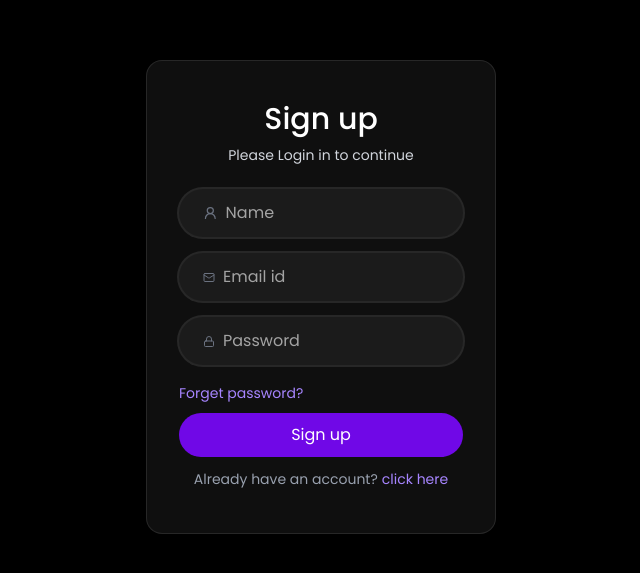
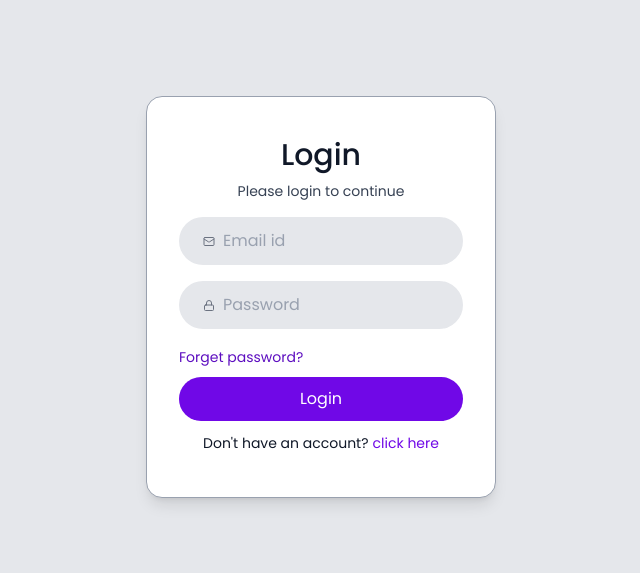
Before and after one commit to adigogetit/Resume-MERN, a React (Vite) app in the folder client/: page /login in a window 1280 px wide. Shown: the part 103-676 px from the top of the page, without its empty margins (319-959 px from the left). Built offline with nearby package versions, Linux system fonts and the light colour scheme.

Commit message:
login page color chnage done

```diff
--- a/client/src/index.css
+++ b/client/src/index.css
@@ -16,7 +16,6 @@
 
 body{
   font-family: "Poppins", sans-serif;
-  background-color: black;
  }
 
 
@@ -26,11 +25,7 @@ input:-webkit-autofill:hover,
 input:-webkit-autofill:focus,
 input:-webkit-autofill:active {
   -webkit-background-clip: text;
-  -webkit-text-fill-color: white;
+  -webkit-text-fill-color: rgb(0, 0, 0);
   transition: background-color 5000s ease-in-out 0s;
   box-shadow: inset 0 0 0px 1000px transparent;
 }
-
-body {
-  background-color: black;
-}
--- a/client/src/pages/Login.jsx
+++ b/client/src/pages/Login.jsx
@@ -5,7 +5,7 @@ const Login = () => {
 
   const query = new URLSearchParams(window.location.search)
   const urlState = query.get('state')
-  const [state, setState] = React.useState(urlState || "Login")
+  const [state, setState] = React.useState(urlState || "login")
 
   const [formData, setFormData] = React.useState({
     name: '',
@@ -23,50 +23,84 @@ const Login = () => {
   }
 
   return (
-    <div className="flex items-center justify-center min-h-screen bg-black px-4">
+    <div className="flex items-center justify-center min-h-screen bg-gray-200 px-4">
 
-      <form onSubmit={handleSubmit} className="w-full sm:w-87.5 text-center bg-white/6 border border-white/10 rounded-2xl  px-6 sm:px-8">
+      <form className="w-full sm:w-87.5 text-center bg-white border border-gray-400 rounded-2xl px-6 sm:px-8 shadow-lg">
 
-        <h1 className="text-white text-3xl mt-10 font-medium">
+        <h1 className="text-gray-900 text-3xl mt-10 font-medium">
           {state === "login" ? "Login" : "Sign up"}
         </h1>
 
-        <p className="text-gray-300 text-sm mt-2">Please {state} in to continue</p>
+        <p className="text-gray-700 text-sm mt-2">
+          Please {state === "login" ? "login" : "sign up"} to continue
+        </p>
 
-        {/* name */}
+        {/* Name */}
         {state !== "login" && (
-          <div className="flex items-center mt-6 w-full bg-white/5 ring-2 ring-white/10 focus-within:ring-violet-500/60 h-12 rounded-full overflow-hidden pl-6 gap-2 transition-all">
-            <User2Icon size={16} color='#6B7280'/>
-            <input type="text" name="name" placeholder="Name" className="w-full bg-transparent text-white placeholder-white/60 border-none outline-none ring-0" value={formData.name} onChange={handleChange} required />
+          <div className="flex items-center mt-6 w-full bg-gray-200 focus-within:ring-2 focus-within:ring-violet-500 h-12 rounded-full overflow-hidden pl-6 gap-2 transition-all">
+            <User2Icon size={16} color="#6B7280"/>
+            <input
+              type="text"
+              name="name"
+              placeholder="Name"
+              className="w-full bg-transparent text-gray-950 placeholder-gray-500 border-none outline-none focus:outline-none focus:ring-0"
+              value={formData.name}
+              onChange={handleChange}
+              required
+            />
           </div>
         )}
 
-        {/* mail */}
-        <div className="flex items-center w-full mt-4 bg-white/5 ring-2 ring-white/10 focus-within:ring-violet-500/60 h-12 rounded-full overflow-hidden pl-6 gap-2 transition-all ">
+        {/* Email */}
+        <div className="flex items-center w-full mt-4 bg-gray-200 focus-within:ring-2 focus-within:ring-violet-500 h-12 rounded-full overflow-hidden pl-6 gap-2 transition-all">
           <Mail size={13} color="#6B7280" />
-          <input type="email" name="email" placeholder="Email id" className="w-full bg-transparent text-white placeholder-white/60 border-none outline-none ring-0 " value={formData.email} onChange={handleChange} required />
+          <input
+            type="email"
+            name="email"
+            placeholder="Email id"
+            className="w-full bg-transparent text-gray-950 placeholder-gray-400 border-none outline-none focus:outline-none focus:ring-0"
+            value={formData.email}
+            onChange={handleChange}
+            required
+          />
         </div>
 
-        {/* password */}
-        <div className=" flex items-center mt-4 w-full bg-white/5 ring-2 ring-white/10 focus-within:ring-violet-500/60 h-12 rounded-full overflow-hidden pl-6 gap-2 transition-all ">
+        {/* Password */}
+        <div className="flex items-center mt-4 w-full bg-gray-200 focus-within:ring-2 focus-within:ring-violet-500 h-12 rounded-full overflow-hidden pl-6 gap-2 transition-all">
           <Lock size={13} color="#6B7280"/>
-          <input type="password" name="password" placeholder="Password" className="w-full bg-transparent text-white placeholder-white/60 border-none outline-none ring-0" value={formData.password} onChange={handleChange} required />
+          <input
+            type="password"
+            name="password"
+            placeholder="Password"
+            className="w-full bg-transparent text-gray-950 placeholder-gray-400 border-none outline-none focus:outline-none focus:ring-0"
+            value={formData.password}
+            onChange={handleChange}
+            required
+          />
         </div>
 
         <div className="mt-4 text-left">
-          <button className="text-sm text-violet-400 hover:underline">
+          <button type="button" className="text-sm text-violet-800 hover:underline">
             Forget password?
           </button>
         </div>
 
-        <button type="submit" className="mt-2 w-full h-11 rounded-full text-white bg-violet-700 hover:bg-violet-600 transition " >
+        <button
+          type="submit"
+          onClick={handleSubmit}
+          className="mt-2 w-full h-11 rounded-full text-white bg-violet-700 hover:bg-violet-600 transition active:scale-95"
+        >
           {state === "login" ? "Login" : "Sign up"}
         </button>
 
-        <p onClick={() => setState(prev => prev === "login" ? "Sign up" : "login")} className="text-gray-400 text-sm mt-3 mb-11 cursor-pointer" >
+        <p
+          onClick={() => setState(prev => prev === "login" ? "signup" : "login")}
+          className="text-gray-900 text-sm mt-3 mb-11 cursor-pointer"
+        >
           {state === "login" ? "Don't have an account?" : "Already have an account?"}
-          <span className="text-violet-400 hover:underline ml-1">click here</span>
+          <span className="text-violet-700 hover:underline ml-1">click here</span>
         </p>
+
       </form>
 
     </div>
```
